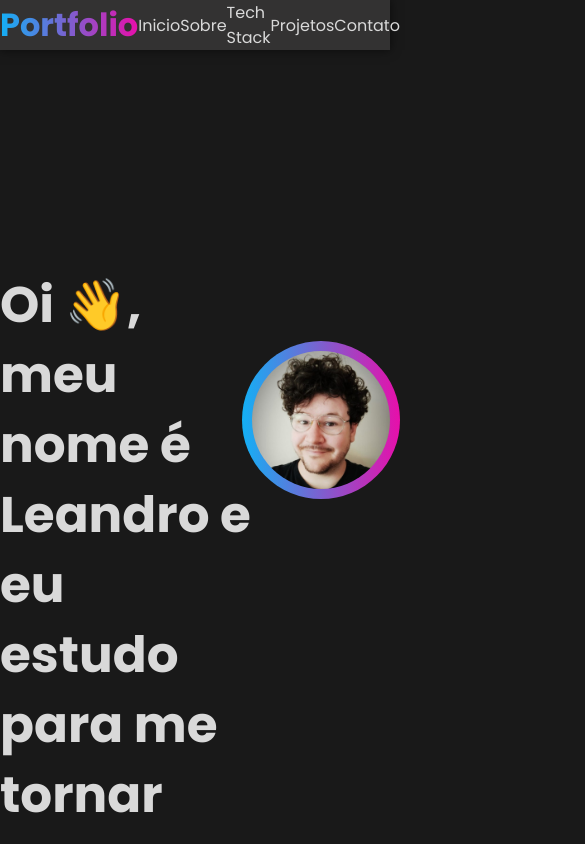
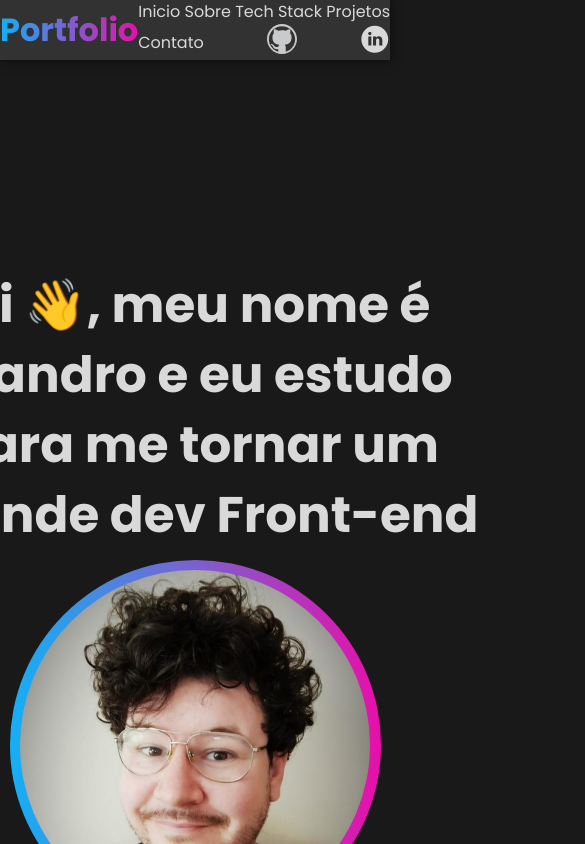
Before and after one commit to LeandroMenoci/portfolio, a Next.js app: page / in a window 390 px wide. Shown: the top 844 px of the page, 585 px wide, since content can reach past the window. Built offline with nearby package versions, Linux system fonts and the light colour scheme; no server answers.

Commit message:
Responsividade about/contact

```diff
--- a/src/components/About/index.jsx
+++ b/src/components/About/index.jsx
@@ -7,10 +7,10 @@ export const About = () => {
   return (
     <Styled.Container id='about'>
       <Styled.ContainerText>
-      <Styled.Text>Oi 👋, meu nome é <spam>Leandro</spam> e eu estudo para me tornar um grande dev Front-end</Styled.Text>
+        <Styled.Text>Oi 👋, meu nome é <spam>Leandro</spam> e eu estudo para me tornar um grande dev Front-end</Styled.Text>
       </Styled.ContainerText>
       <Styled.Image>
-        <Image alt='Foto do Leandro, homem branco, cabelo cacheado da cor castanho, usa óculos e uma camiseta preta, está em um fundo branco' src={perfil} width={350} height={350}/>
+        <Image alt='Foto do Leandro, homem branco, cabelo cacheado da cor castanho, usa óculos e uma camiseta preta, está em um fundo branco' src={perfil} width={350} height={350} />
       </Styled.Image>
     </Styled.Container>
   );
--- a/src/components/About/styles.js
+++ b/src/components/About/styles.js
@@ -1,7 +1,13 @@
-import styled from 'styled-components';
+import styled, { css } from 'styled-components';
+
+
+const menuVisible = () => css`
+  visibility: visible;
+  opacity: 1;
+`;
 
 export const Container = styled.div`
-padding-top: 5rem;
+  padding-top: 5rem;
   max-width: 120rem;
   display: flex;
   justify-content: space-between;
@@ -9,6 +15,10 @@ padding-top: 5rem;
   margin: 0 auto;
   margin-top: 22rem;
   margin-bottom: 35rem;
+
+  @media (max-width: 768px) {
+    flex-direction: column;
+  }
 `;
 
 export const Image = styled.div`
@@ -45,4 +55,8 @@ export const Text = styled.h2`
   font-weight: 700;
   font-size: 5rem;
   line-height: 7rem;
+
+  @media (max-width: 768px) {
+    text-align: center;
+  }
 `;
--- a/src/components/Contact/styles.js
+++ b/src/components/Contact/styles.js
@@ -11,6 +11,10 @@ export const Container = styled.footer`
   margin-top: 1rem;
   margin-bottom: 1rem;
   padding-top: 5rem;
+
+  @media (max-width: 768px) {
+    flex-direction: column;
+  }
 `;
 
 export const Title = styled.h2`
@@ -22,6 +26,9 @@ export const Box = styled.div`
   display: flex;
   justify-content: space-between;
   align-items: center;
+  @media (max-width: 768px) {
+    flex-direction: column;
+  }
 `;
 
 export const Infos = styled.p`
--- a/src/components/Heading/styles.js
+++ b/src/components/Heading/styles.js
@@ -10,6 +10,7 @@ export const Header = styled.div`
   z-index: 100;
   background: rgb(51, 50, 50);
   box-shadow: 0 0 10px rgba(0,0,0,0.6);
+
 `;
 
 export const Container = styled.div`
@@ -21,6 +22,7 @@ export const Container = styled.div`
   align-items: center;
   margin: 0 auto;
   align-items: center;
+
 `;
 
 export const Logo = styled.h1`
@@ -41,7 +43,9 @@ export const Links = styled.ul`
     display: flex;
     justify-content: space-between;
     align-items: center;
-
+    @media (max-width: 768px) {
+    flex-wrap: wrap;
+  }
 `;
 
 export const LinkLi = styled.li`
```
Also changed, not shown: pages/index.jsx (+10 -10 lines), src/components/Heading/index.jsx (+4 -3 lines), src/assets/images/close_icon.svg (added).
